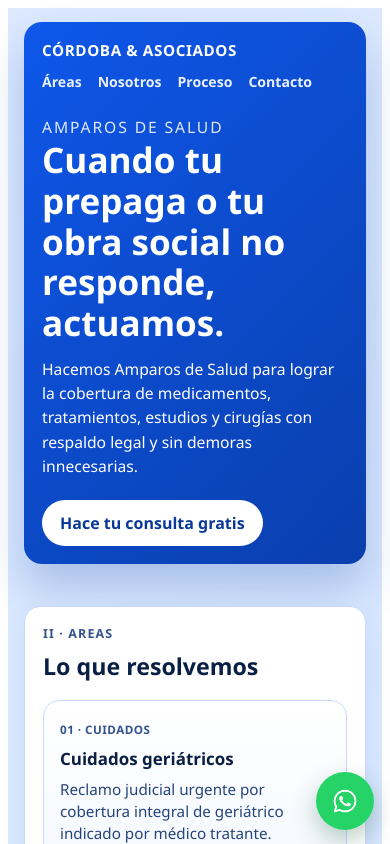
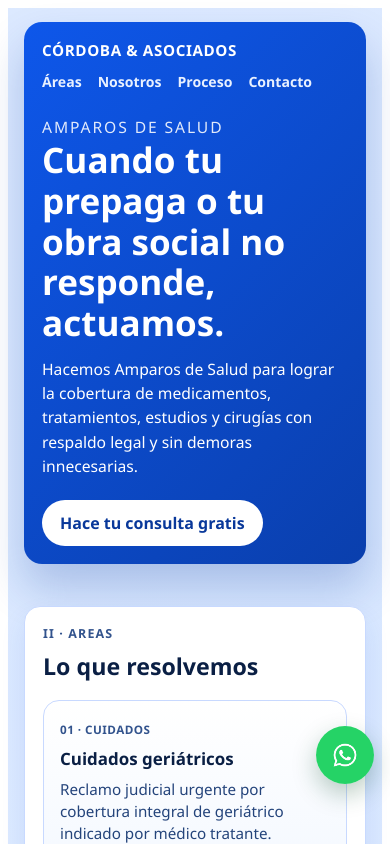
Before and after one commit to lorenacordoba-cmyk/amp-salud-lc, an Angular app: page / in a window 390 px wide. Shown: the top 844 px of the page. Built offline with nearby package versions, Linux system fonts and the light colour scheme.

Commit message:
3 commit

```diff
--- a/src/app/pages/home/home.component.scss
+++ b/src/app/pages/home/home.component.scss
@@ -332,7 +332,7 @@
 .whatsapp-float {
 	position: fixed;
 	right: clamp(16px, 3vw, 34px);
-	bottom: clamp(32px, 6vw, 60px);
+	bottom: clamp(32px, 3vw, 30px);
 	z-index: 10;
 	display: block;
 	width: clamp(58px, 7vw, 76px);
@@ -427,7 +427,7 @@
 
 	.whatsapp-float {
 		right: 16px;
-		bottom: 14px;
+		bottom: 60px;
 	}
 }
 
```
